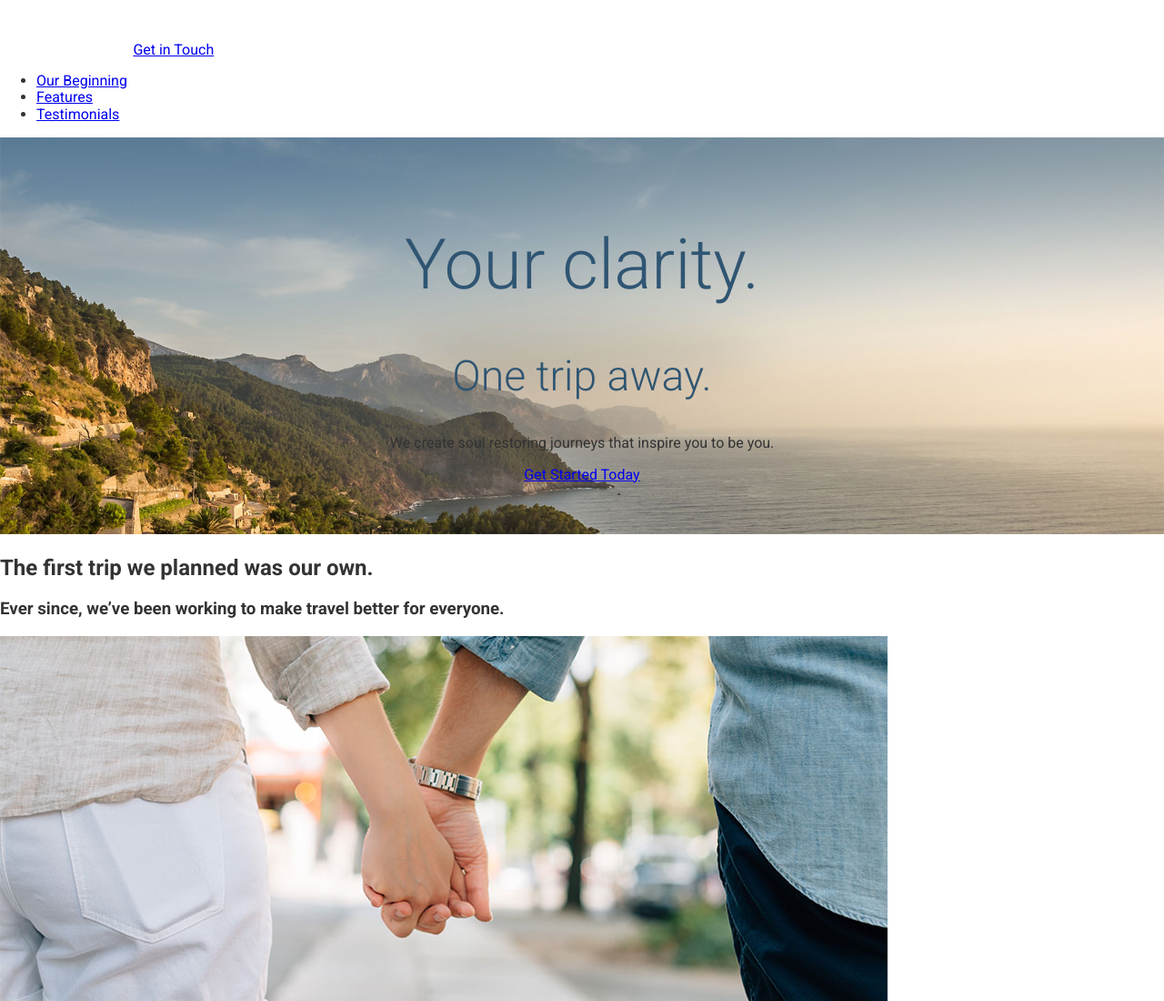
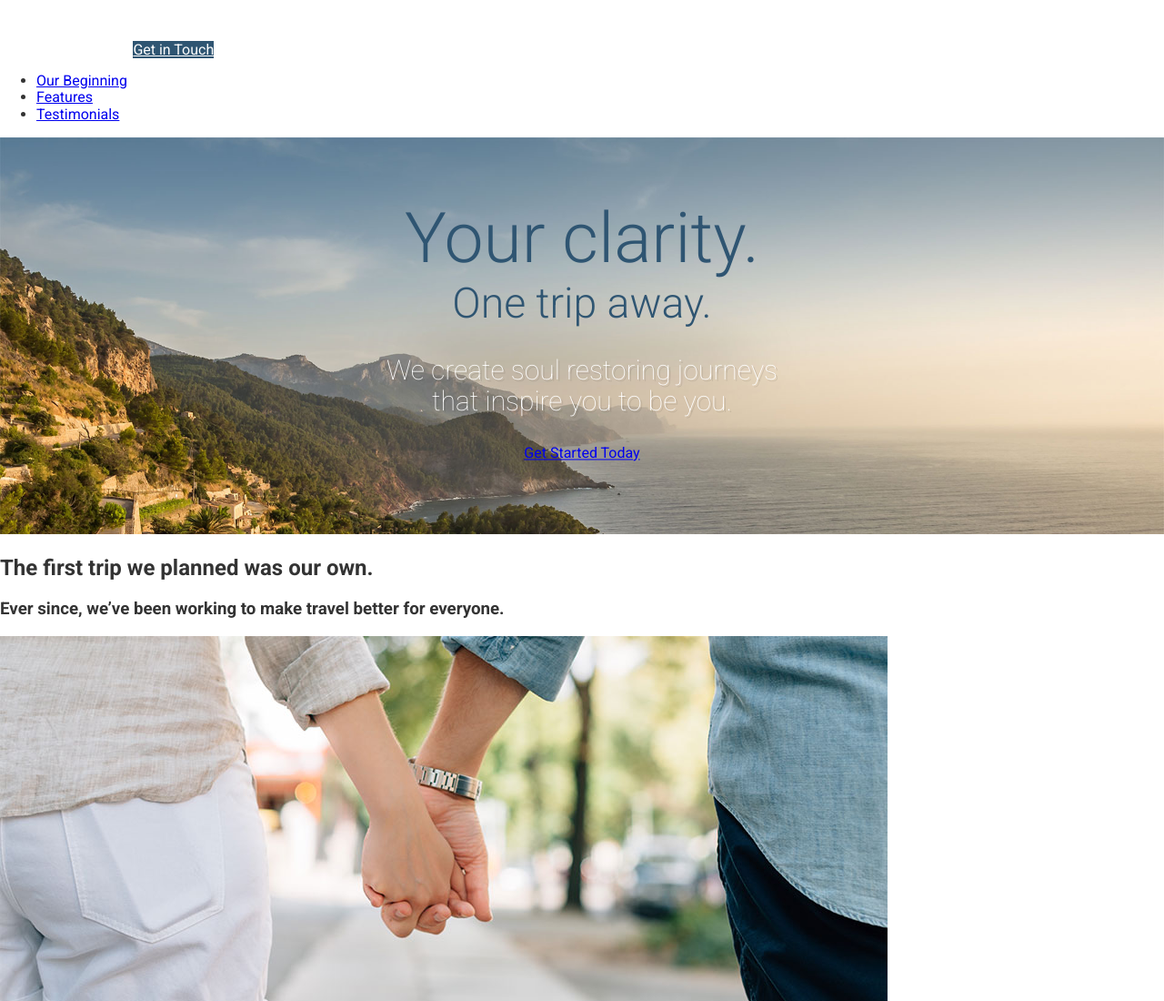
Before and after one commit to AAnderson1817/travel-prac, a website: page app/index.html in a window 1280 px wide. Shown: the top 1100 px of the page at 91% size. Drawn offline with Linux system fonts and the light colour scheme.

Commit message:
Organizing CSS

```diff
--- /dev/null
+++ b/app/assets/styles/modules/_btn.css
@@ -0,0 +1,7 @@
+.btn{
+  background-color: $mainBlue;
+  color:white;
+  text-decoration:none;
+  padding: 1.2rem;
+  display:inline-block;
+}
--- a/app/assets/styles/modules/_large-hero.css
+++ b/app/assets/styles/modules/_large-hero.css
@@ -1,7 +1,7 @@
 .large-hero{
   position:relative;
-}
-.large-hero__text-content{
+
+  &__text-content{
     position:absolute;
     top:50%;
     transform: translateY(-50%);
@@ -10,16 +10,31 @@
     width:100%;
     text-align:center;
   }
-.large-hero__title{
+
+  &__title{
     font-weight:300;
-  color: #2f5572;
+    color: $mainBlue;
     font-size: 4.8rem;
+    margin:0;
   }
-.large-hero__subtitle{
+
+  &__subtitle{
     font-weight:300;
-  color: #2f5572;
+    color: $mainBlue;
     font-size: 2.9rem;
+    margin:0;
   }
-.large-hero__p{
+  &__description{
+    color:#FFF;
+    font-size: 1.875rem;
+    font-weight:100;
+    text-shadow: 2px 2px 0 rgba(0,0,0,.1);
+    max-width:30rem;
+    margin-left:auto;
+    margin-right:auto;
 
   }
+  &__link{
+
+  }
+}
--- a/app/assets/styles/styles.css
+++ b/app/assets/styles/styles.css
@@ -1,6 +1,9 @@
+@import "normalize.css";
 @import "modules/_large-hero";
 @import "base/_global";
-@import "normalize.css";
+@import "base/_variables";
+@import "modules/_btn";
+
 
 body{
   font-family:"Roboto",sans-serif;
--- a/app/index.html
+++ b/app/index.html
@@ -12,7 +12,7 @@
 <body>
   <header>
     <img src="assets/images/icons/clear-view-escapes.svg">
-    <a href="#">Get in Touch</a>
+    <a class="btn" href="#">Get in Touch</a>
     <nav>
       <ul>
         <li><a href="#our-beginning">Our Beginning</a></li>
@@ -27,7 +27,7 @@
     <div class="large-hero__text-content">
       <h1 class="large-hero__title">Your clarity.</h1>
       <h2 class="large-hero__subtitle">One trip away.</h2>
-      <p class="large-hero__p">We create soul restoring journeys that inspire you to be you.</p>
+      <p class="large-hero__description">We create soul restoring journeys that inspire you to be you.</p>
       <p><a href="#">Get Started Today</a></p>
     </div>
   </div>
--- a/app/temp/styles/styles.css
+++ b/app/temp/styles/styles.css
@@ -15,15 +15,24 @@
   font-weight:300;
   color: #2f5572;
   font-size: 4.8rem;
+  margin:0;
 }
 .large-hero__subtitle{
   font-weight:300;
   color: #2f5572;
   font-size: 2.9rem;
+  margin:0;
 }
-.large-hero__p{
-
+.large-hero__description{
+  color:#FFF;
+  font-size: 1.875rem;
+  font-weight:100;
+  text-shadow: 2px 2px 0 rgba(0,0,0,.1);
+  max-width:30rem;
+  margin-left:auto;
+  margin-right:auto;
 }
+.large-hero__link{}
 body{
   font-family:"Roboto",sans-serif;
   color:#333;
@@ -370,9 +379,9 @@ textarea {
   -webkit-appearance: button; /* 1 */
   font: inherit; /* 2 */
 }
-body{
-  font-family:"Roboto",sans-serif;
-  color:#333;
+.btn{
+  background-color: #2f5572;
+  color:white;
 }
 img{
   max-width:100%;
```
Lines whose indentation alone changed are shown as unchanged.
